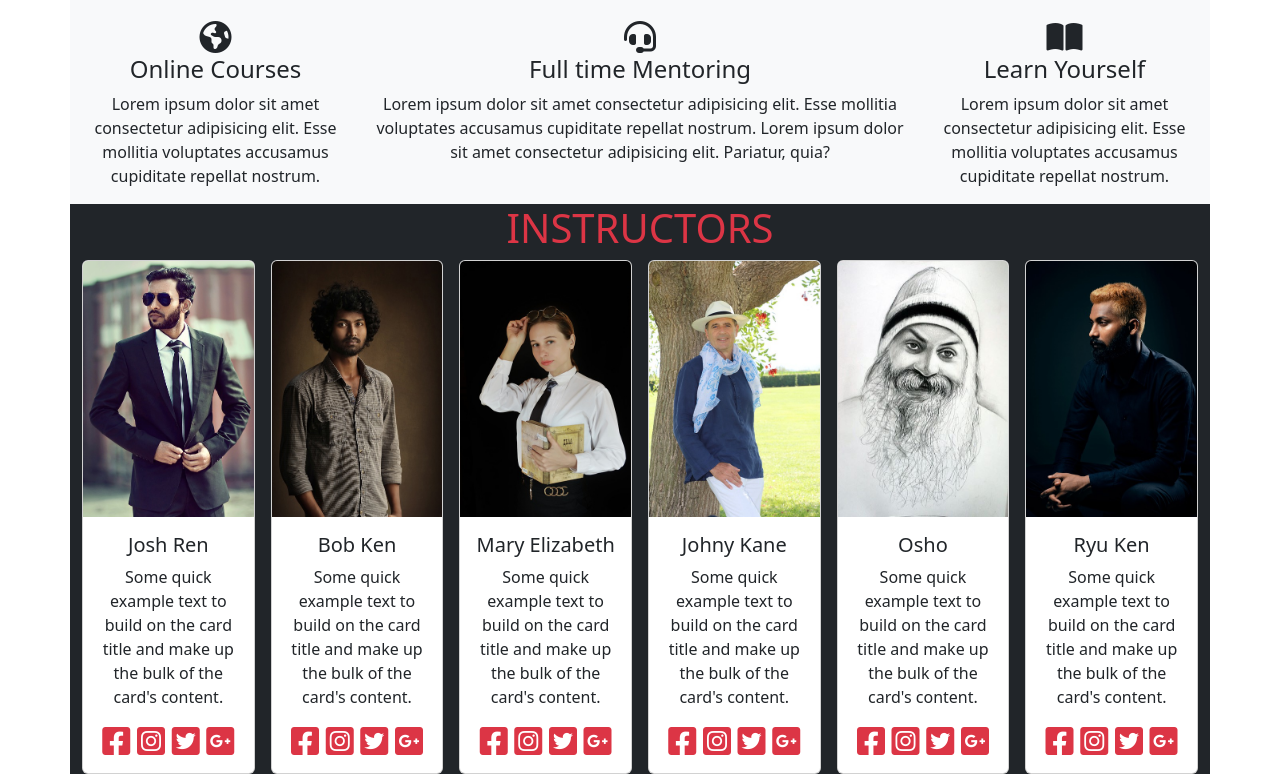
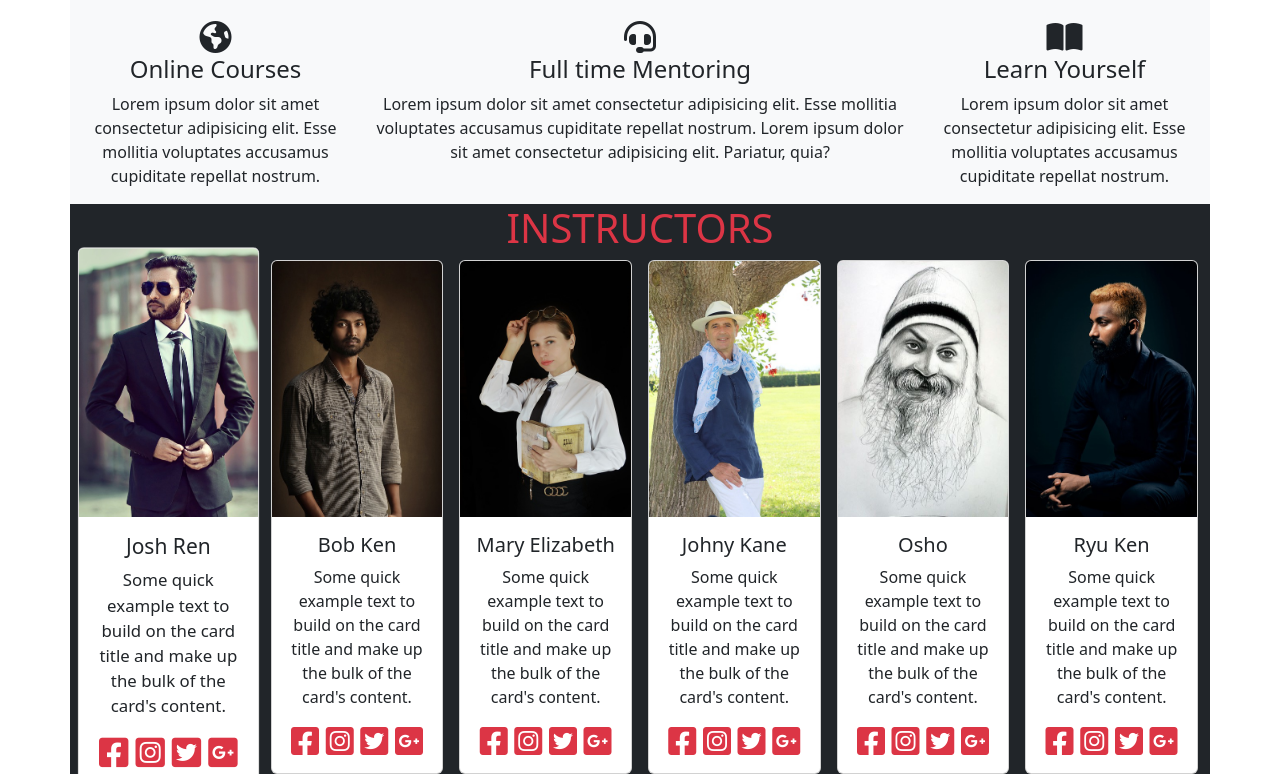
Before and after one commit to Mehmetaliatun/bootstrap-project, a plain HTML site: page index.html in a window 1280 px wide. In both pictures the pointer is over the element 168 px from the left and 1383 px from the top of the page. Shown: the part 867-1641 px from the top of the page. Drawn offline with nearby package versions, Linux system fonts and the light colour scheme.

Commit message:
card finished

```diff
--- a/css/app.css
+++ b/css/app.css
@@ -43,7 +43,18 @@
 /*! ------------ 3- ABOUT SECTION ----------- */
 
 /*! ------------- 4- INSTRUCTORS -------------*/
-
+section#instructors .card {
+  transition: transform 1s;
+}
+section#instructors .card:hover {
+  transform: scale(1.05);
+}
+section#instructors .socials i {
+  transition: opacity 0.5s;
+}
+section#instructors .socials i:hover {
+  opacity: 0.5;
+}
 /*! ----------- 4- STUDENTS SECTION ----------*/
 
 /*! ----------- 5- COURSES SECTION ----------- */
```
